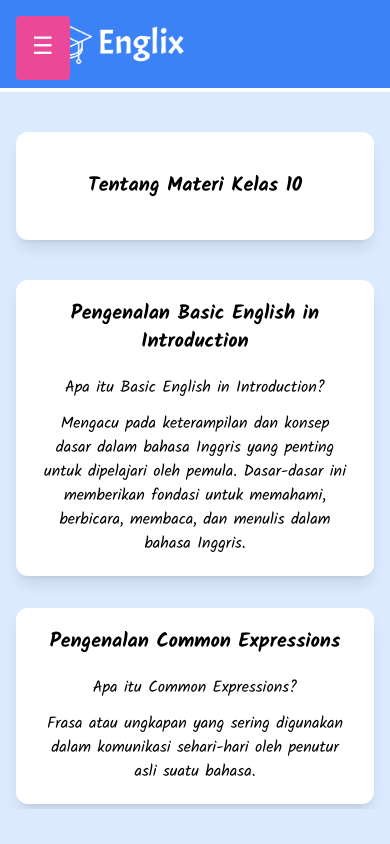
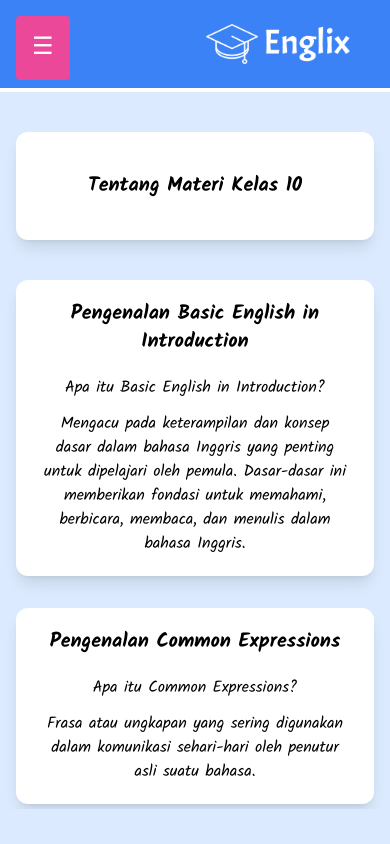
Before and after one commit to TrustyKrab/Englix-Client, a React (Vite) app: page /Kelas10Page in a window 390 px wide. Built offline with nearby package versions, Linux system fonts and the light colour scheme; no server answers; sample sign-in values are in the browser's storage.

Commit message:
add responsive

```diff
--- a/src/assets/Layout/Navbar/NavbarHome.jsx
+++ b/src/assets/Layout/Navbar/NavbarHome.jsx
@@ -14,6 +14,12 @@ export default function NavbarHome() {
             >
                 <div className="mx-10 py-2 font-main">
                     <div className="flex justify-between items-center w-full">
+                        {/* Logo di sebelah kanan pada mobile, di kiri pada desktop */}
+                        <Link to="/HomePage" className="w-full flex justify-end sm:justify-start">
+                            <div>
+                                <img src="logoNoBackground.png" className="w-36" alt="logo" />
+                            </div>
+                        </Link>
 
                         <div className="text-white hidden sm:block">
                             <ul className="flex items-center ml-32 gap-6 text-xl py-4 ">
@@ -22,16 +28,19 @@ export default function NavbarHome() {
                                         <a href="">Home</a>
                                     </li>
                                 </Link>
+
                                 <Link to="/MateriMain">
                                     <li className="hover:text-pink-500">
                                         <a href="">Materi</a>
                                     </li>
                                 </Link>
+
                                 <Link to="/LatihanPage">
                                     <li className="hover:text-pink-500">
                                         Latihan
                                     </li>
                                 </Link>
+
                                 <Link to={`/HomePage/Profile/${userId}`}>
                                     <li className="hover:text-pink-500">
                                         Akun
@@ -39,17 +48,10 @@ export default function NavbarHome() {
                                 </Link>
                             </ul>
                         </div>
+                    </div>
 
-                        <Link to="/HomePage">
-                            {/* Logo di sebelah kanan di mobile dan di kiri pada desktop */}
-                            <div className="flex justify-end sm:justify-start w-full">
-                                <img src="logoNoBackground.png" className="w-36" alt="logo"></img>
-                            </div>
-                        </Link>
-
-                    </div>
                 </div>
             </nav>
         </>
-    )
+    );
 }
```
